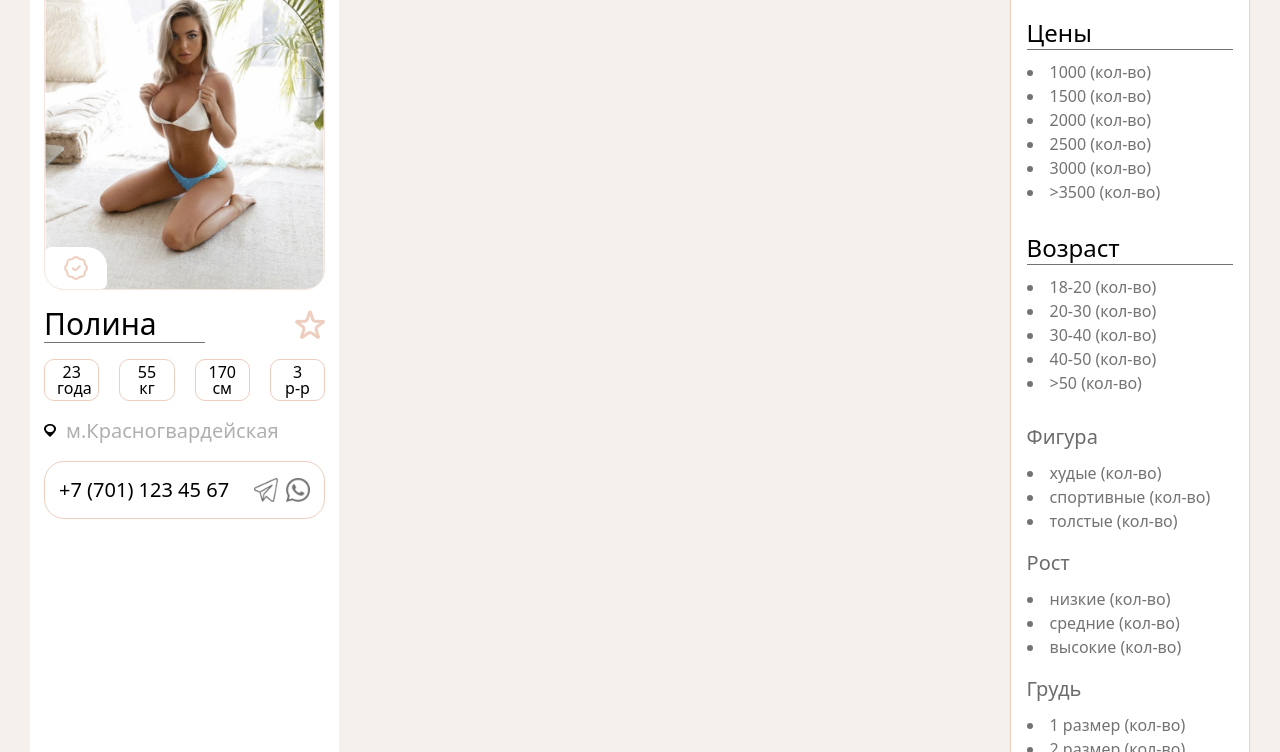
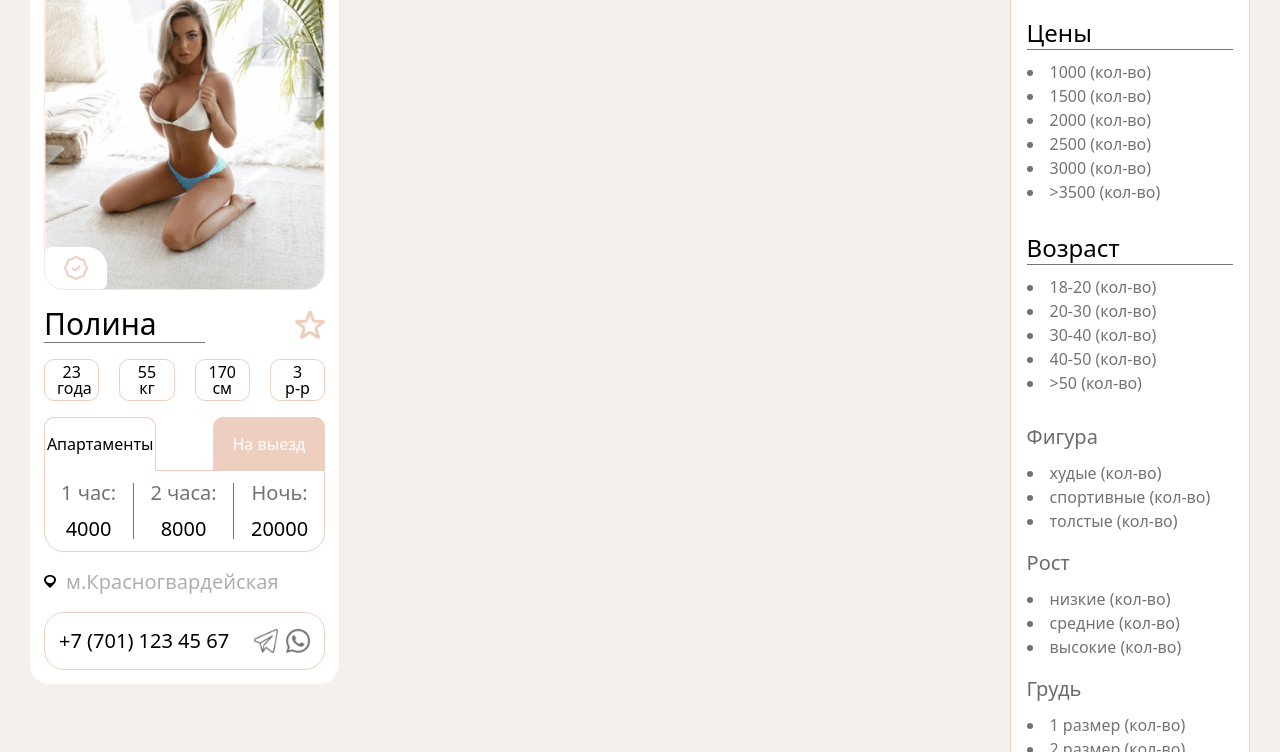
Before and after one commit to fire8327/Escort2, a website: page index.html in a window 1280 px wide. Shown: the part 440-1192 px from the top of the page. Drawn offline with nearby package versions, Linux system fonts and the light colour scheme.

Commit message:
create tabs

```diff
--- a/Assets/CSS/input.css
+++ b/Assets/CSS/input.css
@@ -36,3 +36,7 @@ body{
 .nav-active {
     @apply bg-transparent text-[#737373]
 }
+
+.tab-toggler.ui-tabs-active {
+    @apply bg-white text-black relative after:absolute after:w-full after:h-px after:bg-white after:left-0 after:-bottom-[1px]
+}
--- a/Assets/JS/main.js
+++ b/Assets/JS/main.js
@@ -45,3 +45,25 @@ $("#filterToggler").click(() => {
   $("#filterToggler").find("img").toggleClass("rotate-180")
   $("#filterList").slideToggle()
 })
+
+
+/* tabs */
+$(".tab-main").each(function(index) {
+  let $this = $(this);
+  let prefix = "tabs-" + index;
+
+  $this.find("ul a").each(function(tabIndex) {
+    let $tab = $(this);
+    let tabId = prefix + "-tab-" + tabIndex;
+    let panelId = prefix + "-panel-" + tabIndex;
+
+    $tab.attr("href", "#" + panelId);
+    $tab.closest("li").attr("id", tabId);
+  });
+
+  $this.find(".tab-card").each(function(panelIndex) {
+    $(this).attr("id", prefix + "-panel-" + panelIndex);
+  });
+
+  $this.tabs();
+});
--- a/index.html
+++ b/index.html
@@ -60,7 +60,7 @@
         </div>
         <div class="flex max-lg:flex-col gap-5">
             <div class="w-full lg:w-4/5 grid grid-cols-1 md:grid-cols-2 xl:grid-cols-3 gap-4">
-                <div class="flex flex-col gap-4 p-3.5 bg-white rounded-[20px]">
+                <div class="flex flex-col gap-4 p-3.5 bg-white rounded-[20px] h-fit">
                     <div class="relative rounded-[20px] overflow-hidden border border-[#EDCEBF]/50">
                         <a href="" class="w-full">
                             <img src="Assets/Images/card/main.png" alt="" class="w-full">
@@ -83,6 +83,44 @@
                         <p class="rounded-[10px] border border-[#EDCEBF] py-1 px-3 text-center">55 <br> кг</p>
                         <p class="rounded-[10px] border border-[#EDCEBF] py-1 px-3 text-center">170 <br> см</p>
                         <p class="rounded-[10px] border border-[#EDCEBF] py-1 px-3 text-center">3 <br> р-р</p>
+                    </div>
+                    <div class="flex flex-col w-full tab-main">
+                        <ul class="flex items-center justify-between text-base">
+                            <li class="flex items-center justify-center text-center w-2/5 border-t border-x border-[#EDCEBF] bg-[#EDCEBF] text-white rounded-t-[10px] tab-toggler"><a href="" class="py-3.5 w-full">Апартаменты</a></li>
+                            <li class="flex items-center justify-center text-center w-2/5 border-t border-x border-[#EDCEBF] bg-[#EDCEBF] text-white rounded-t-[10px] tab-toggler"><a href="" class="py-3.5 w-full">На выезд</a></li>
+                        </ul>
+                        <div class="flex items-center gap-4 justify-between px-4 py-2 text-center text-md md:text-lg xl:text-xl border border-[#EDCEBF] rounded-b-[20px] tab-card">
+                            <div class="flex flex-col gap-2 items-center">
+                                <p class="text-[#737373]">1 час:</p>
+                                <p>4000</p>
+                            </div>
+                            <div class="w-px h-14 bg-[#737373]"></div>
+                            <div class="flex flex-col gap-2 items-center">
+                                <p class="text-[#737373]">2 часа:</p>
+                                <p>8000</p>
+                            </div>
+                            <div class="w-px h-14 bg-[#737373]"></div>
+                            <div class="flex flex-col gap-2 items-center">
+                                <p class="text-[#737373]">Ночь:</p>
+                                <p>20000</p>
+                            </div>
+                        </div>
+                        <div class="flex items-center gap-4 justify-between px-4 py-2 text-center text-md md:text-lg xl:text-xl border border-[#EDCEBF] rounded-b-[20px] tab-card">
+                            <div class="flex flex-col gap-2 items-center">
+                                <p class="text-[#737373]">1 час:</p>
+                                <p>4002</p>
+                            </div>
+                            <div class="w-px h-14 bg-[#737373]"></div>
+                            <div class="flex flex-col gap-2 items-center">
+                                <p class="text-[#737373]">2 часа:</p>
+                                <p>8002</p>
+                            </div>
+                            <div class="w-px h-14 bg-[#737373]"></div>
+                            <div class="flex flex-col gap-2 items-center">
+                                <p class="text-[#737373]">Ночь:</p>
+                                <p>20002</p>
+                            </div>
+                        </div>
                     </div>
                     <button class="flex items-center gap-2.5">
                         <img src="Assets/Images/card/locate.png" alt="">
```
Also changed, not shown: Assets/CSS/output.css.
